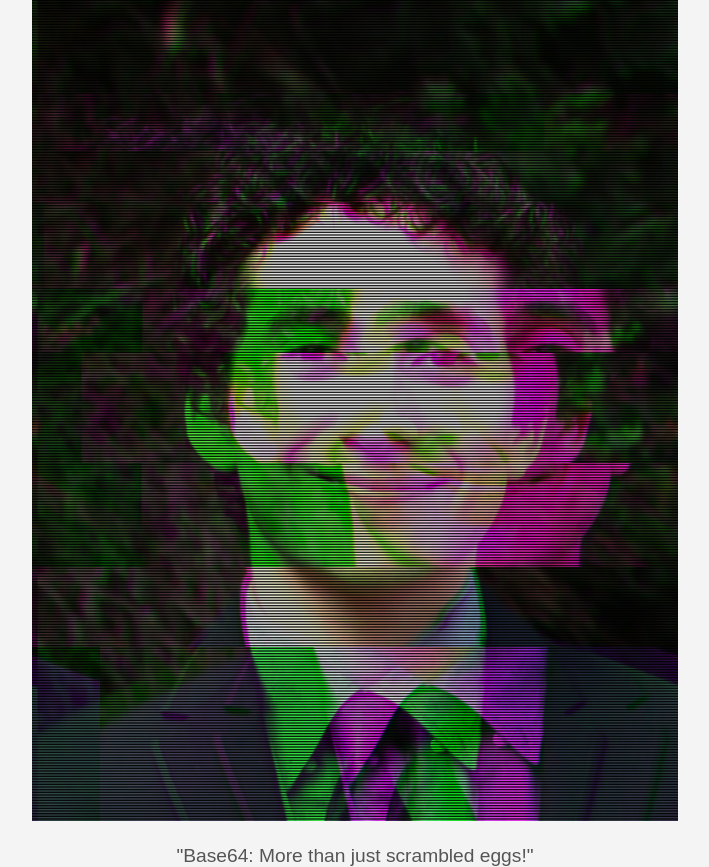
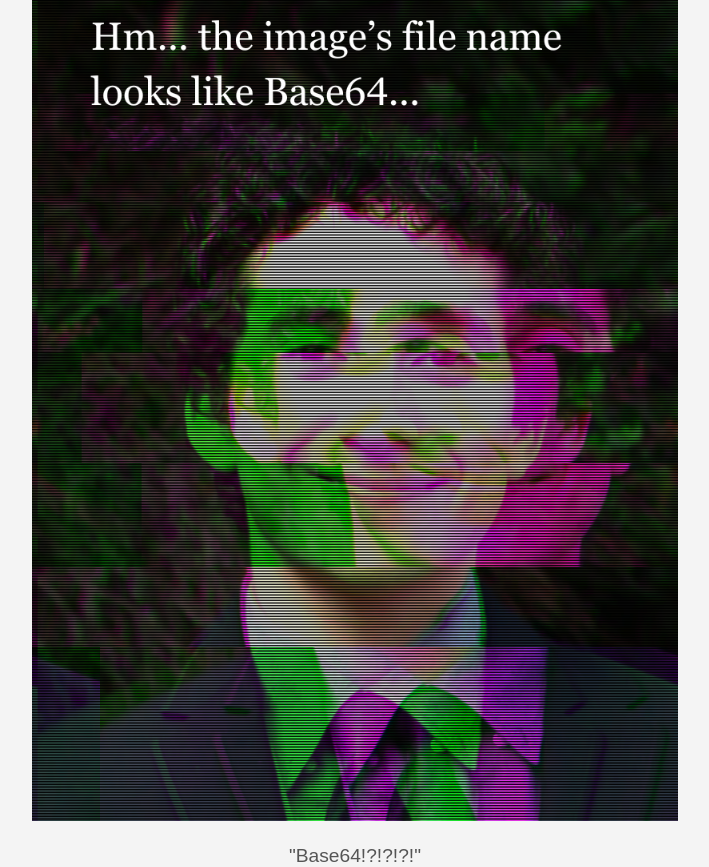
Before and after one commit to willrosenthal/ctf-image-challenge, a plain HTML site: page index.html in a window 1280 px wide. Shown: the whole page, without its empty margins (285-994 px from the left). Drawn offline with Linux system fonts and the light colour scheme.

Commit message:
Update index.html

```diff
--- a/index.html
+++ b/index.html
@@ -3,7 +3,7 @@
 <head>
     <meta charset="UTF-8">
     <meta name="viewport" content="width=device-width, initial-scale=1.0">
-    <title>Will is Looking Kind of Weird...</title>
+    <title>SGludDogQ2hlY2sgdGhlIGNvbW1lbnQgZmllbGQgaW4gdGhlIGltYWdlIG1ldGFkYXRh</title>
     <style>
         body {
             display: flex;
@@ -29,8 +29,8 @@
 </head>
 <body>
     <div class="container">
-        <img src="willisscrambledlikebase64.png" alt="Will Looking Kinda Weird">
-        <div class="caption">"Base64: More than just scrambled eggs!"</div>
+        <img src="SGludDogQ2hlY2sgdGhlIGNvbW1lbnQgZmllbGQgaW4gdGhlIGltYWdlIG1ldGFkYXRh.png" alt="base64...?">
+        <div class="caption">"Base64!?!?!?!"</div>
     </div>
 </body>
 </html>
```
